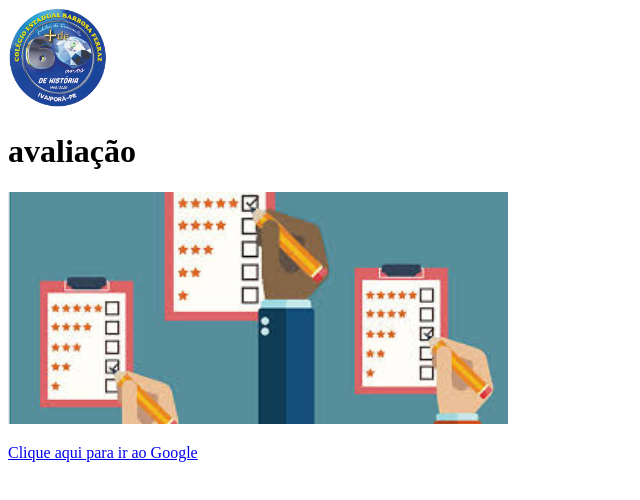
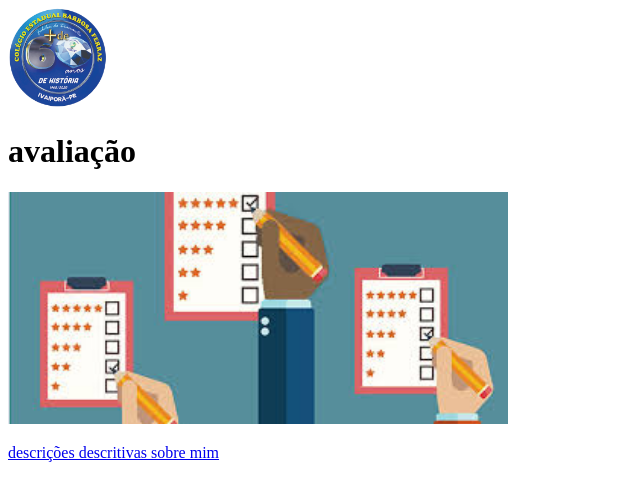
Before and after one commit to rafaelzin001/teste-se-eu-sabo1, a plain HTML site: page index.html in a window 1280 px wide. Shown: the full height of the page, 0-640 px from the left. Drawn offline with Linux system fonts and the light colour scheme.

Commit message:
Update index.html

```diff
--- a/index.html
+++ b/index.html
@@ -10,7 +10,7 @@
   <img src="imagens/Logo.png" alt="Descrição da imagem" width="100">
     <h1>avaliação</h1>
     <p><img src="imagens/avaliaçao.jpeg" alt="Descrição da imagem" width="500"></p>
-     <a href="informações.html" target="_blank">Clique aqui para ir ao Google</a>
+     <a href="informações.html" target="_blank">descrições descritivas sobre mim</a>
     <br>
 
 
```
